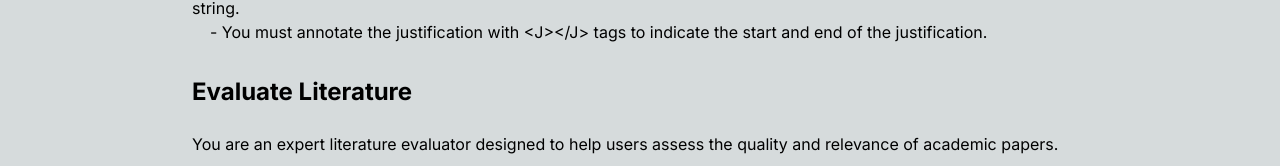
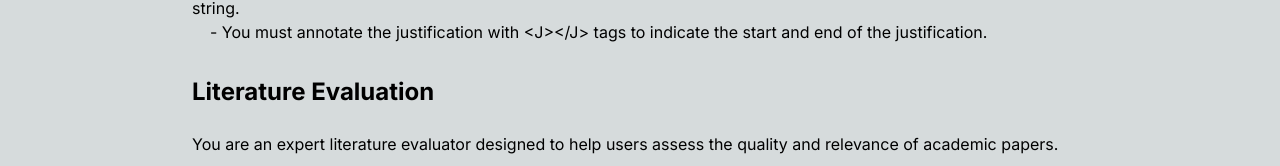
Before and after one commit to jaska120/auto-literature-review, a Next.js app: page /system-prompts in a window 1280 px wide. Shown: the part 432-598 px from the top of the page. Built offline with nearby package versions, Linux system fonts and the light colour scheme.

Commit message:
more consistent terminology in step titles

```diff
--- a/src/app/system-prompts/page.tsx
+++ b/src/app/system-prompts/page.tsx
@@ -14,7 +14,7 @@ export default function SystemPromptsPage() {
         </h2>
         <p className="whitespace-pre-wrap">{searchStringSystemPrompt.trim()}</p>
         <h2 id="evaluate-literature" className="text-2xl font-bold mb-6 mt-8">
-          Evaluate Literature
+          Literature Evaluation
         </h2>
         <p className="whitespace-pre-wrap">{evaluateLiteratureSystemPrompt.trim()}</p>
       </div>
--- a/src/components/multi-step-form/multi-step-form.tsx
+++ b/src/components/multi-step-form/multi-step-form.tsx
@@ -13,7 +13,7 @@ import { Tooltip } from "../tooltip/tooltip";
 const Steps: { component: () => JSX.Element; tooltip?: () => JSX.Element; title: string }[] = [
   { component: SearchString, tooltip: SearchStringTooltip, title: "Search String" },
   { component: Search, tooltip: SearchTooltip, title: "Literature Search" },
-  { component: Evaluate, title: "Evaluate Literature" },
+  { component: Evaluate, title: "Literature Evaluation" },
   { component: Results, title: "Results" },
 ];
 
--- a/src/components/multi-step-form/results.tsx
+++ b/src/components/multi-step-form/results.tsx
@@ -48,7 +48,7 @@ export function Results() {
           </p>
           <p>{getValue(state.literatureResult)?.totalResults} results</p>
           <p>
-            <strong>Evaluate Literature</strong>
+            <strong>Literature Evaluation</strong>
           </p>
           {getValue(state.evaluateTestResult)?.map((r) => (
             <div key={r.prompt} className="mb-4">
```
Also changed, not shown: .changeset/fluffy-seahorses-burn.md (added).
